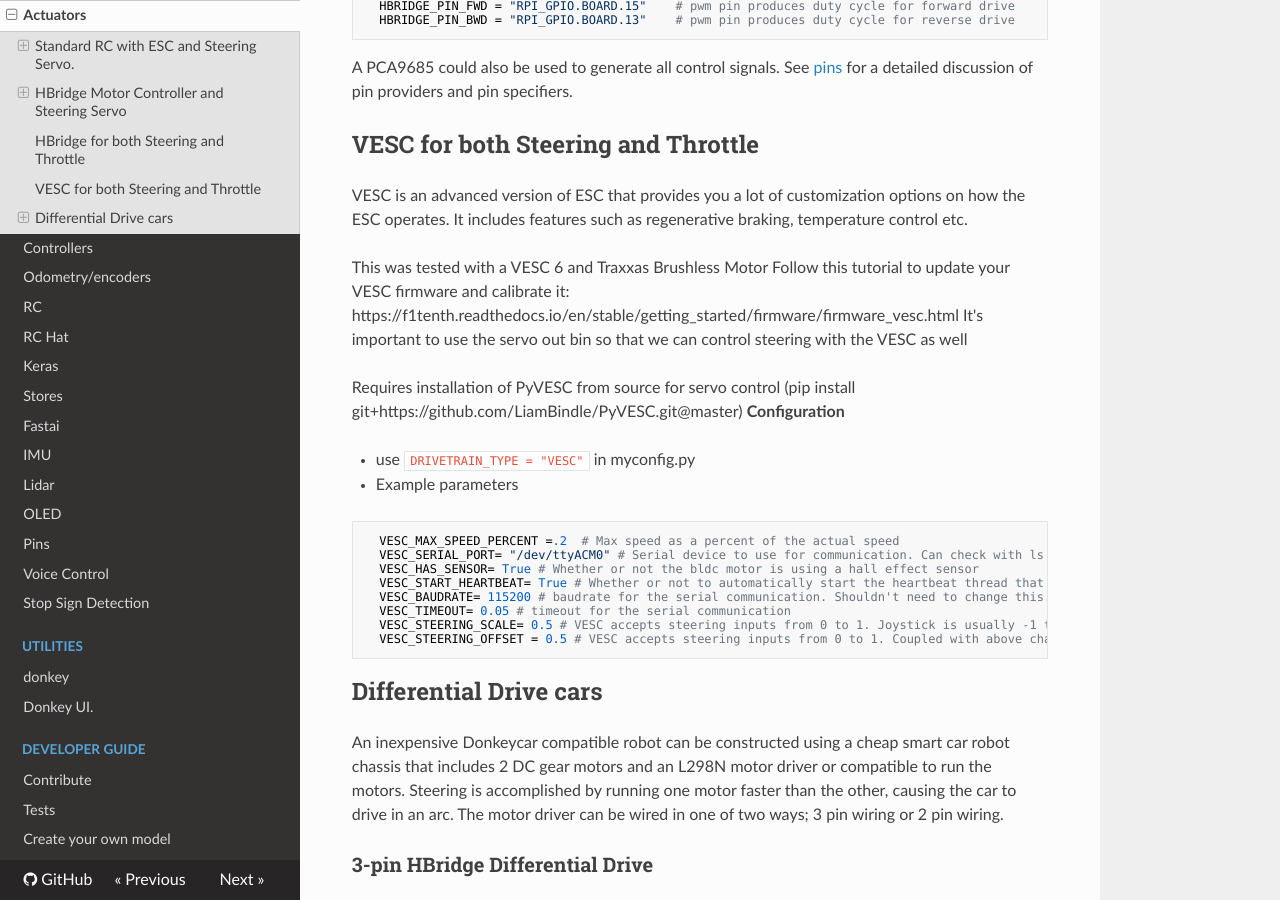
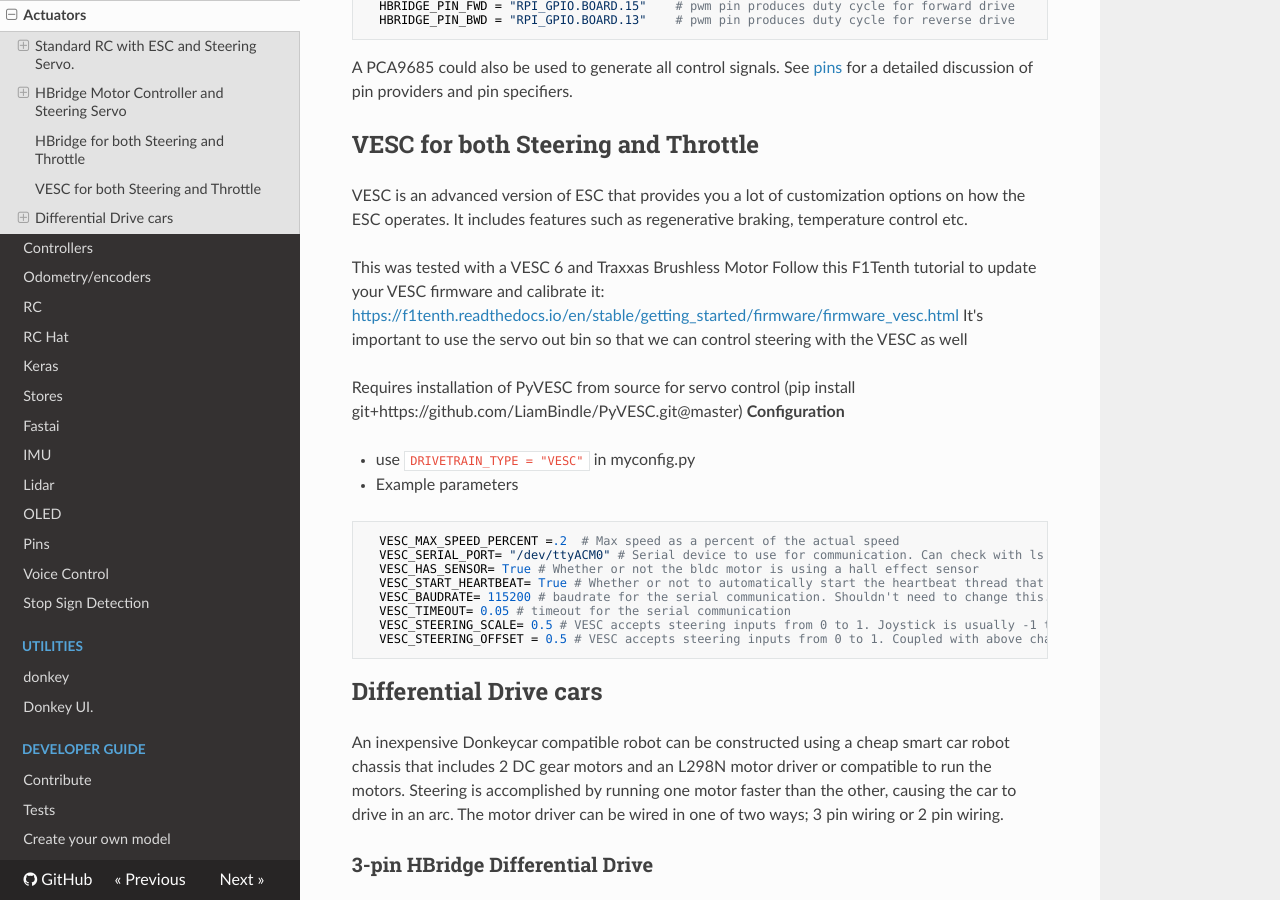
Before and after one commit to autorope/donkeydocs, an MkDocs documentation site: the page built from docs/parts/actuators.md, in a window 1280 px wide and 900 px high, scrolled down 7422 px. Built offline with MkDocs 1.6.1, drawn with Linux system fonts in a browser that asks for light colours; nearby versions of some CDN libraries.

Commit message:
Fix link in VESC section of actuators.md

```diff
--- a/docs/parts/actuators.md
+++ b/docs/parts/actuators.md
@@ -199,7 +199,7 @@ A PCA9685 could also be used to generate all control signals.  See [pins](pins.m
 VESC is an advanced version of ESC that provides you a lot of customization options on how the ESC operates. It includes features such as regenerative braking, temperature control etc.
 
 This was tested with a VESC 6 and Traxxas Brushless Motor
-Follow this tutorial to update your VESC firmware and calibrate it: https://f1tenth.readthedocs.io/en/stable/getting_started/firmware/firmware_vesc.html
+Follow this F1Tenth tutorial to update your VESC firmware and calibrate it: [https://f1tenth.readthedocs.io/en/stable/getting_started/firmware/firmware_vesc.html](https://f1tenth.readthedocs.io/en/stable/getting_started/firmware/firmware_vesc.html)
 It's important to use the servo out bin so that we can control steering with the VESC as well
 
 Requires installation of PyVESC from source for servo control (pip install git+https://github.com/LiamBindle/PyVESC.git@master)
```
